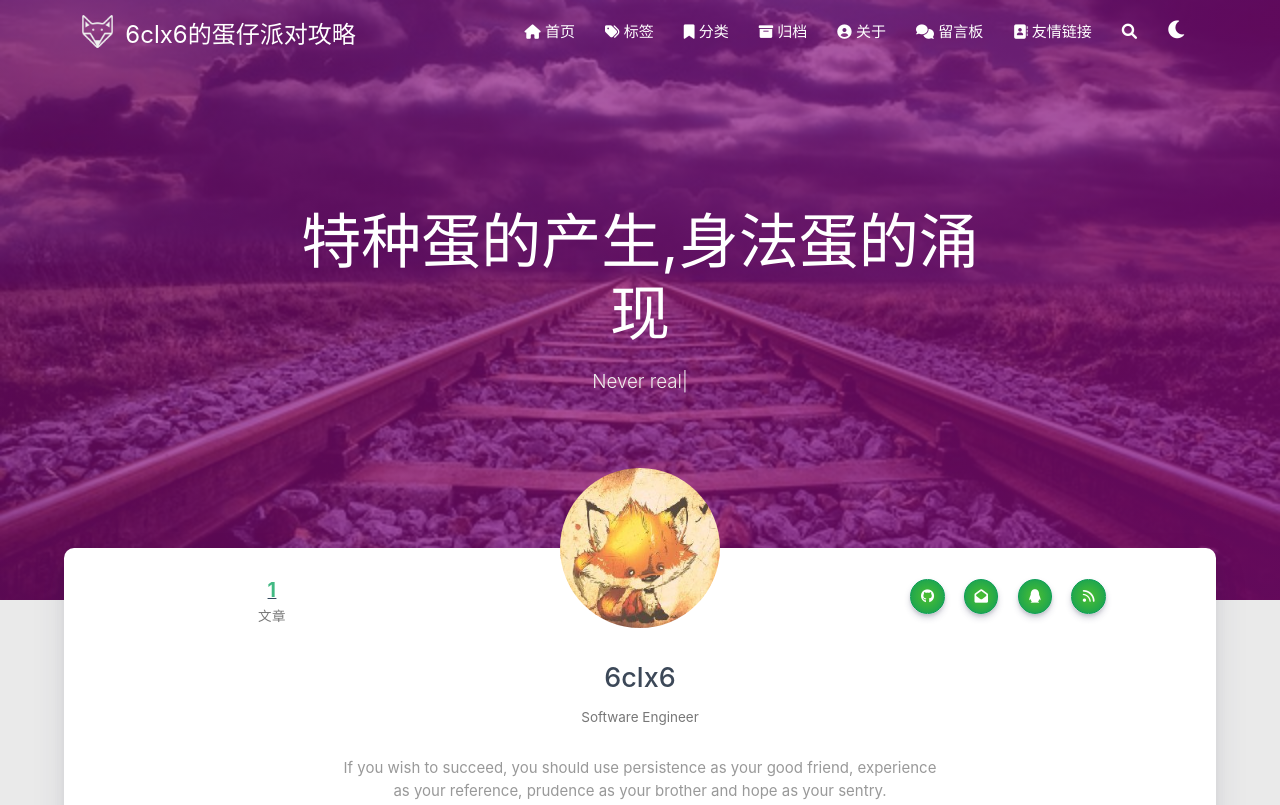
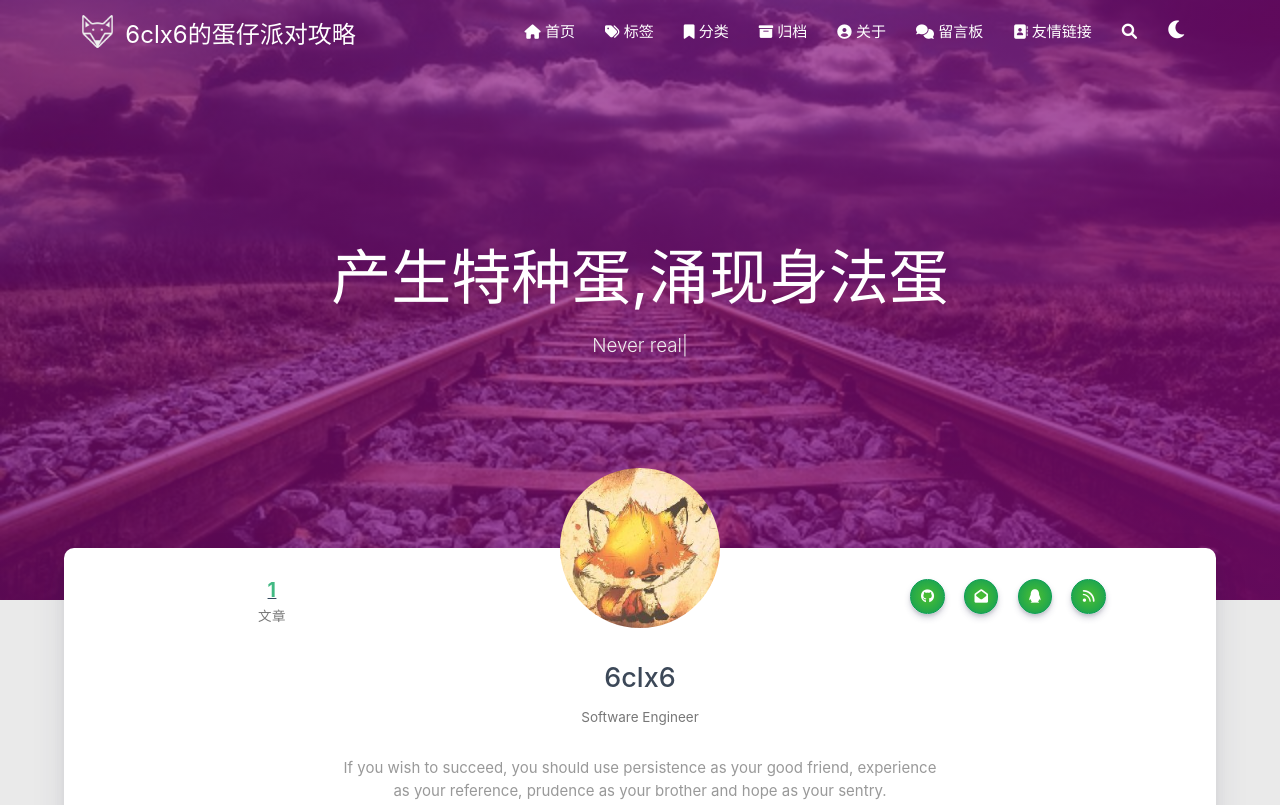
Before and after one commit to 6clx6/6clx6.github.io, a plain HTML site: page about/index.html in a window 1280 px wide. Shown: the top 805 px of the page. Drawn offline with Linux system fonts and the light colour scheme; some packages are replaced by stand-ins of ours; no server answers; a script that the page names is missing.

Commit message:
Site updated: 2023-07-20 21:45:51

```diff
--- a/about/index.html
+++ b/about/index.html
@@ -344,7 +344,7 @@
         <div class="brand">
             <div class="title center-align">
 
-                特种蛋的产生,身法蛋的涌现
+                产生特种蛋,涌现身法蛋
 
             </div>
 
```
Also changed, not shown: archives/2023/07/index.html (+1 -1 lines), archives/2023/index.html (+1 -1 lines), archives/index.html (+1 -1 lines), categories/index.html (+1 -1 lines), index.html (+1 -1 lines), tags/index.html (+1 -1 lines).
